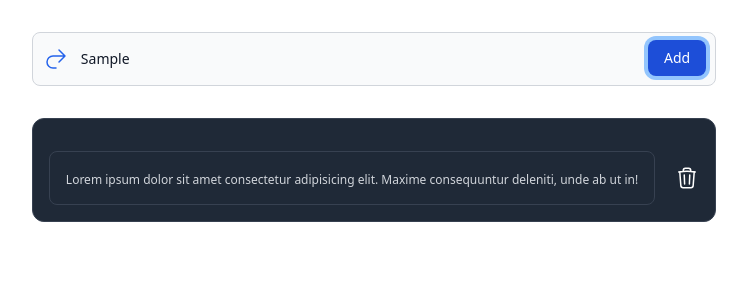
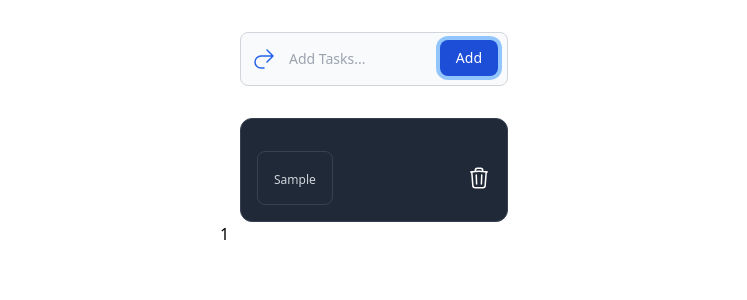
Before and after one commit to ezitounioussama/smartTodoList, a Vue app: page / in a window 1280 px wide. Both pictures are taken after typing "Sample" into the empty fields and a click on the button "Add". Shown: the top 300 px of the page, without its empty margins (266-1013 px from the left). Built offline with nearby package versions, Linux system fonts and the light colour scheme.

Commit message:
needs some retouch

```diff
--- a/src/App.vue
+++ b/src/App.vue
@@ -31,29 +31,74 @@ import "./style.css";
     />
 
     <button
-      @click="onSubmit"
+      @click="addToList"
       type="button"
       class="text-white absolute right-2.5 bottom-2.5 bg-blue-700 hover:bg-blue-800 focus:ring-4 focus:outline-none focus:ring-blue-300 font-medium rounded-lg text-sm px-4 py-2"
     >
       Add
     </button>
   </div>
-  <article class="rounded-xl border border-gray-700 bg-gray-800 p-4 mx-5">
-    <List />
+  <article
+    class="rounded-xl border border-gray-700 bg-gray-800 p-4 mx-5 text-white"
+  >
+    <div
+      :class="item.isHidden ? 'hidden' : ''"
+      class="mt-4 space-y-2"
+      v-for="(item, index) in items"
+      :key="index"
+    >
+      <div class="flex justify-between items-center">
+        <span
+          class="block h-full rounded-lg border border-gray-700 p-4 hover:border-pink-600"
+        >
+          <p class="mt-1 text-xs font-medium text-gray-300">
+            {{ item.message }}
+          </p>
+        </span>
+        <svg
+          @click="() => remove(index)"
+          xmlns="http://www.w3.org/2000/svg"
+          fill="none"
+          viewBox="0 0 24 24"
+          stroke-width="1.5"
+          stroke="currentColor"
+          class="w-6 h-6 text-white cursor-pointer hover:text-red-700 ml-5"
+        >
+          <path
+            stroke-linecap="round"
+            stroke-linejoin="round"
+            d="M14.74 9l-.346 9m-4.788 0L9.26 9m9.968-3.21c.342.052.682.107 1.022.166m-1.022-.165L18.16 19.673a2.25 2.25 0 01-2.244 2.077H8.084a2.25 2.25 0 01-2.244-2.077L4.772 5.79m14.456 0a48.108 48.108 0 00-3.478-.397m-12 .562c.34-.059.68-.114 1.022-.165m0 0a48.11 48.11 0 013.478-.397m7.5 0v-.916c0-1.18-.91-2.164-2.09-2.201a51.964 51.964 0 00-3.32 0c-1.18.037-2.09 1.022-2.09 2.201v.916m7.5 0a48.667 48.667 0 00-7.5 0"
+          />
+        </svg>
+      </div>
+    </div>
   </article>
+
+  <h1>{{ count }}</h1>
 </template>
 
 <script>
-import List from "./components/list.vue";
+// import List from "./components/list.vue";
 export default {
   data() {
     return {
       message: "",
-      onSubmit() {
-        console.log(this.message);
-      },
-      components: List,
+      items: [],
     };
+  },
+  methods: {
+    addToList() {
+      this.items.push({ message: this.message, isHidden: false });
+      this.message = "";
+    },
+    remove(index) {
+      this.items[index].isHidden = true;
+    },
+  },
+  computed: {
+    count() {
+      return this.items.filter((e) => !e.isHidden).length;
+    },
   },
 };
 </script>
--- a/src/components/list.vue
+++ b/src/components/list.vue
@@ -1,5 +1,4 @@
 <script>
-// here you need to set desc as a props or something else to create the others dynamic with for
 export default {
   data() {
     return {};
@@ -7,31 +6,4 @@ export default {
 };
 </script>
 
-<template>
-  <div class="mt-4 space-y-2">
-    <div class="flex justify-between items-center">
-      <span
-        class="block h-full rounded-lg border border-gray-700 p-4 hover:border-pink-600"
-      >
-        <p class="mt-1 text-xs font-medium text-gray-300">
-          Lorem ipsum dolor sit amet consectetur adipisicing elit. Maxime
-          consequuntur deleniti, unde ab ut in!
-        </p>
-      </span>
-      <svg
-        xmlns="http://www.w3.org/2000/svg"
-        fill="none"
-        viewBox="0 0 24 24"
-        stroke-width="1.5"
-        stroke="currentColor"
-        class="w-6 h-6 text-white cursor-pointer hover:text-red-700 ml-5"
-      >
-        <path
-          stroke-linecap="round"
-          stroke-linejoin="round"
-          d="M14.74 9l-.346 9m-4.788 0L9.26 9m9.968-3.21c.342.052.682.107 1.022.166m-1.022-.165L18.16 19.673a2.25 2.25 0 01-2.244 2.077H8.084a2.25 2.25 0 01-2.244-2.077L4.772 5.79m14.456 0a48.108 48.108 0 00-3.478-.397m-12 .562c.34-.059.68-.114 1.022-.165m0 0a48.11 48.11 0 013.478-.397m7.5 0v-.916c0-1.18-.91-2.164-2.09-2.201a51.964 51.964 0 00-3.32 0c-1.18.037-2.09 1.022-2.09 2.201v.916m7.5 0a48.667 48.667 0 00-7.5 0"
-        />
-      </svg>
-    </div>
-  </div>
-</template>
+<template></template>
```
